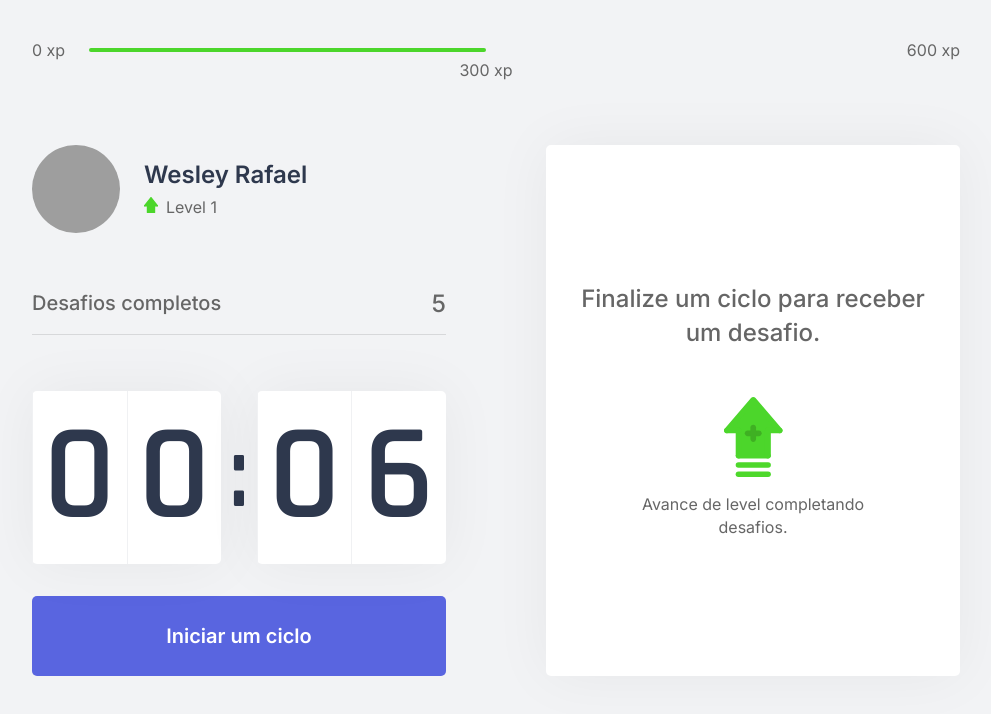
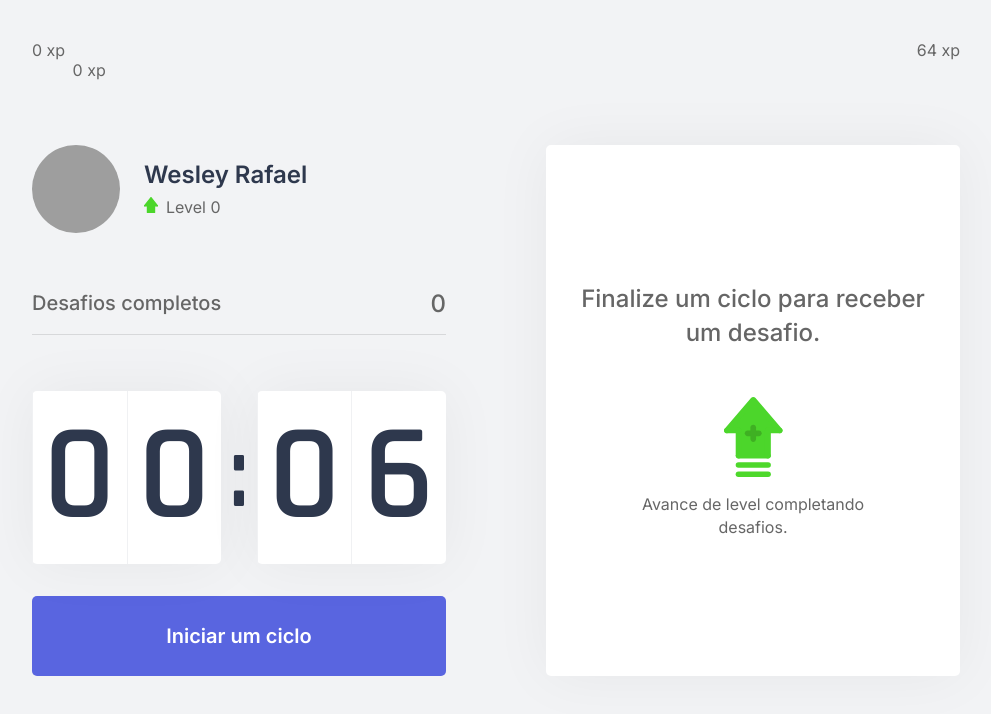
Before and after one commit to WesleyyRafaell/nlw-trilha-react, a Next.js app: page / in a window 1280 px wide. Shown: the top 714 px of the page, without its empty margins (144-1135 px from the left). Built offline with nearby package versions, Linux system fonts and the light colour scheme; grey boxes are pictures that could not be loaded.

Commit message:
experiencia pronta

```diff
--- a/src/components/ChallengeBox.tsx
+++ b/src/components/ChallengeBox.tsx
@@ -3,7 +3,7 @@ import { ChallengeContext } from '../contexts/ChallengeContext';
 import styles from '../styles/components/ChallengeBox.module.css';
 
 export function ChallengeBox() {
-  const { activeChallenge } = useContext(ChallengeContext);
+  const { activeChallenge, resetChallenge, completeChallenge } = useContext(ChallengeContext);
 
   return (
     <div className={styles.challengeBoxContainer}>
@@ -18,8 +18,8 @@ export function ChallengeBox() {
           </main>
 
           <footer>
-            <button type='button' className={styles.challengeFailedButton}>Falhei</button>
-            <button type='button' className={styles.challengeSucceededButton}>Completei</button>
+            <button type='button' onClick={resetChallenge} className={styles.challengeFailedButton}>Falhei</button>
+            <button type='button' onClick={completeChallenge} className={styles.challengeSucceededButton}>Completei</button>
           </footer>
 
         </div>
--- a/src/components/CompletedChallenges.tsx
+++ b/src/components/CompletedChallenges.tsx
@@ -1,10 +1,14 @@
+import { useContext } from 'react';
+import { ChallengeContext } from '../contexts/ChallengeContext';
 import styles from '../styles/components/CompletedChallenges.module.css';
 
 export function CompletedChallenges() {
+  const { challengesCompleted } = useContext(ChallengeContext);
+
   return(
     <div className={styles.completedChallengesContainer}>
       <span>Desafios completos</span>
-      <span>5</span>
+      <span>{challengesCompleted}</span>
     </div>
   );
 }
--- a/src/components/ExperienceBar.tsx
+++ b/src/components/ExperienceBar.tsx
@@ -1,15 +1,23 @@
+import { useContext } from 'react';
+import { ChallengeContext } from '../contexts/ChallengeContext';
 import styles from '../styles/components/ExperienceBar.module.css';
 
 export function ExperienceBar() {
+  const { currentExperience, experienceToNextLevel } = useContext(ChallengeContext);
+
+  const percentToNextLevel = Math.round(currentExperience * 100) / experienceToNextLevel
+
   return(
     <header className={styles.experienceBar}>
       <span>0 xp</span>
       <div>
-        <div style={{ width: '50%' }}></div>
+        <div style={{ width: `${percentToNextLevel}%` }}></div>
 
-        <span className={styles.currentExperience} style={{left: '50%'}}>300 xp</span>
+        <span className={styles.currentExperience} style={{left: `${percentToNextLevel}%`}}>
+          {currentExperience} xp
+        </span>
       </div>
-      <span>600 xp</span>
+      <span>{experienceToNextLevel} xp</span>
     </header>
   )
 }
--- a/src/components/Profile.tsx
+++ b/src/components/Profile.tsx
@@ -1,6 +1,9 @@
+import { useContext } from 'react';
+import { ChallengeContext } from '../contexts/ChallengeContext';
 import styles from '../styles/components/Profile.module.css';
 
 export function Profile() {
+  const { challengesCompleted } = useContext(ChallengeContext);
   return(
     <div className={styles.profileContainer}>
       <img src="https://avatars.githubusercontent.com/u/23534161?s=460&u=c0134b805611621e2fcce7576b4a90ebd520f528&v=4" alt="perfil"/>
@@ -8,7 +11,7 @@ export function Profile() {
         <strong>Wesley Rafael</strong>
         <p>
           <img src="icons/level.svg" alt="level"/>
-          Level 1
+          Level {challengesCompleted}
         </p>
       </div>
     </div>
--- a/src/contexts/ChallengeContext.tsx
+++ b/src/contexts/ChallengeContext.tsx
@@ -12,8 +12,11 @@ interface ChallengeContextData {
   currentExperience: number;
   challengesCompleted: number;
   activeChallenge: Challenge;
+  experienceToNextLevel: number;
   levelUp: () => void;
   startNewChallenge: () => void;
+  resetChallenge: () => void;
+  completeChallenge: () => void;
 }
 
 interface ChallengesProviderProps {
@@ -25,8 +28,10 @@ export const ChallengeContext = createContext({} as ChallengeContextData);
 export function ChallengesProvider({ children } : ChallengesProviderProps){
   const [level, setLevel] = useState(1);
   const [currentExperience, setCurrentExperience] = useState(0);
-  const [challengesCompleted, setChallengeCompleted] = useState(1);
+  const [challengesCompleted, setChallengeCompleted] = useState(0);
   const [activeChallenge, setActiveChallenge] = useState(null);
+
+  const experienceToNextLevel = Math.pow((level + 1) * 4, 2);
 
   function levelUp() {
     setLevel(level + 1)
@@ -39,6 +44,29 @@ export function ChallengesProvider({ children } : ChallengesProviderProps){
     setActiveChallenge(challenge);
   }
 
+  function resetChallenge(){
+    setActiveChallenge(null)
+  }
+
+  function completeChallenge() {
+    if(!activeChallenge){
+      return;
+    }
+
+    let { amount } = activeChallenge;
+
+    let finalExperience = currentExperience + amount;
+
+    if(finalExperience >= experienceToNextLevel) {
+      finalExperience = finalExperience - experienceToNextLevel;
+      levelUp();
+    }
+
+    setCurrentExperience(finalExperience);
+    setActiveChallenge(null);
+    setChallengeCompleted(challengesCompleted + 1);
+  }
+
   return (
     <ChallengeContext.Provider
       value={{
@@ -46,8 +74,11 @@ export function ChallengesProvider({ children } : ChallengesProviderProps){
         currentExperience,
         challengesCompleted,
         activeChallenge,
+        experienceToNextLevel,
         startNewChallenge,
-        levelUp
+        levelUp,
+        resetChallenge,
+        completeChallenge
       }}>
       {children}
     </ChallengeContext.Provider>
```
